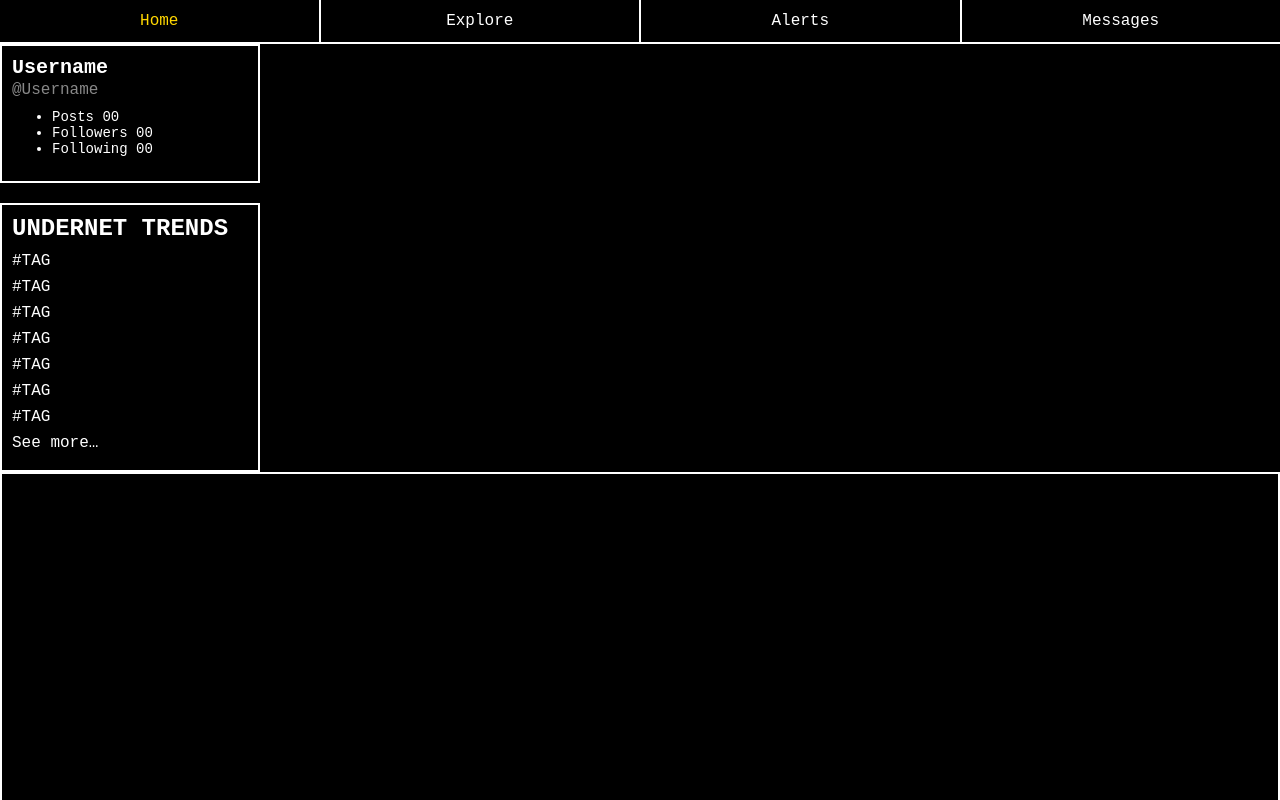
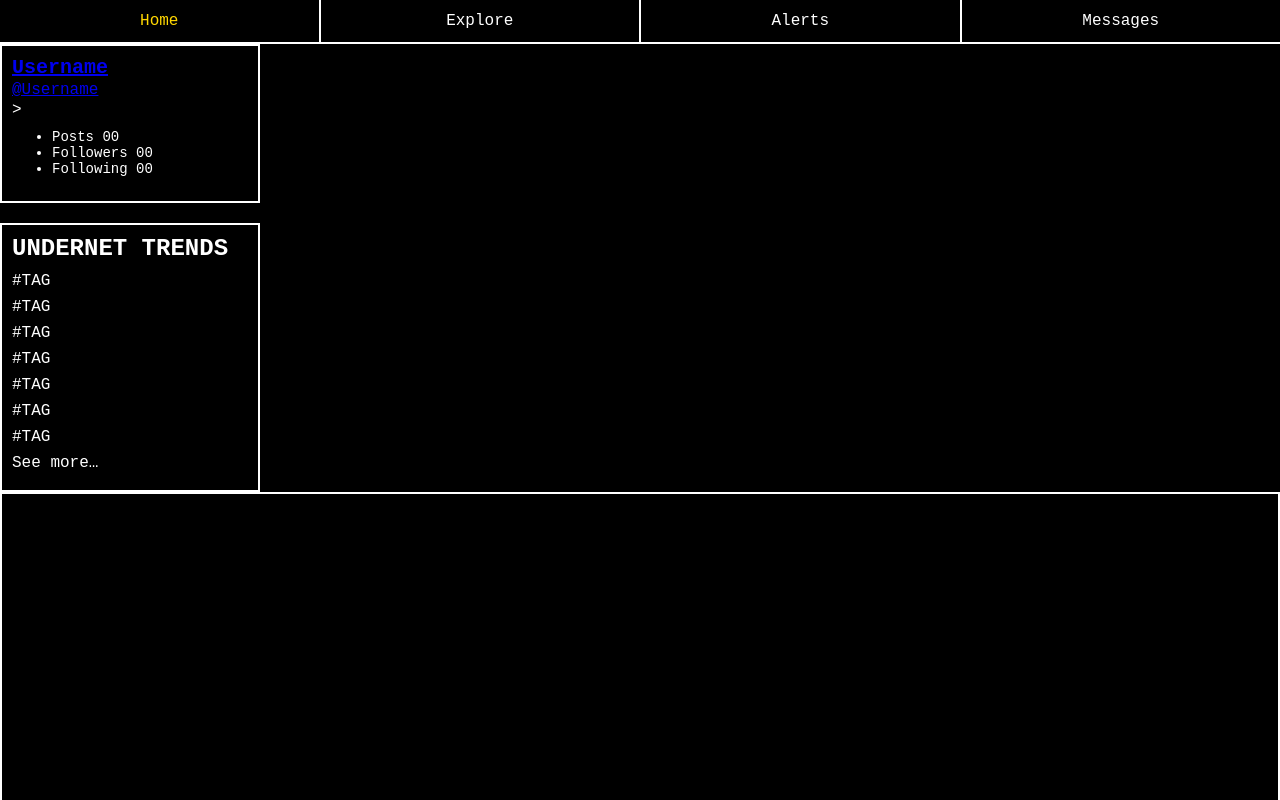
Before and after one commit to bezau1/undernet, a plain HTML site: page index.html in a window 1280 px wide. Shown: the top 800 px of the page. Drawn offline with Linux system fonts and the light colour scheme.

Commit message:
Link username and handle to profile page

```diff
--- a/index.html
+++ b/index.html
@@ -20,8 +20,8 @@
     <aside class="sidebar">
       <section class="profile-card">
         <div class="avatar"></div>
-        <h2 class="username">Username</h2>
-        <p class="handle">@Username</p>
+<h2 class="username"><a href="profile.html">Username</a></h2>
+<p class="handle"><a href="profile.html">@Username</a></p>>
         <ul class="stats">
           <li>Posts <span>00</span></li>
           <li>Followers <span>00</span></li>
```
